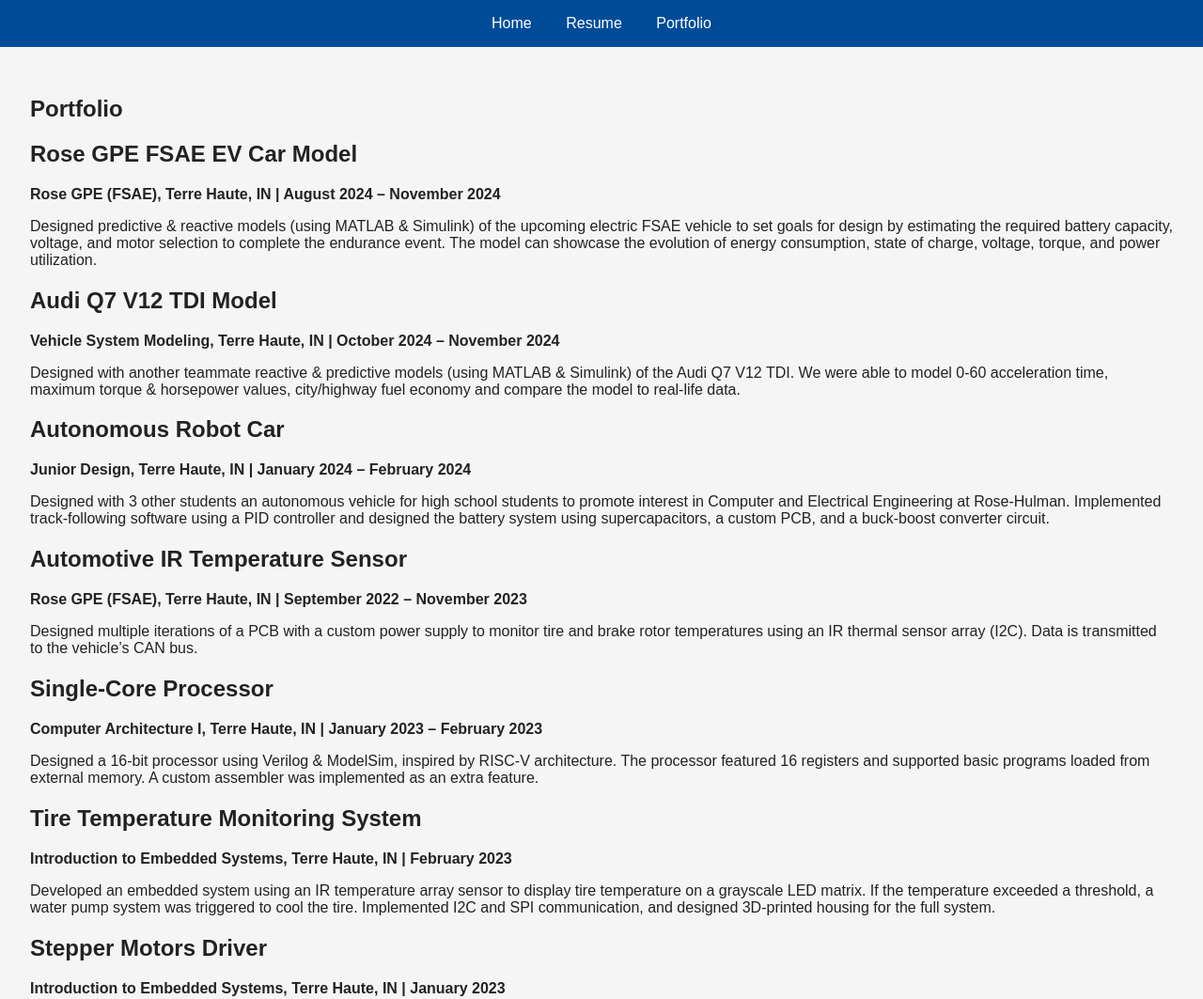
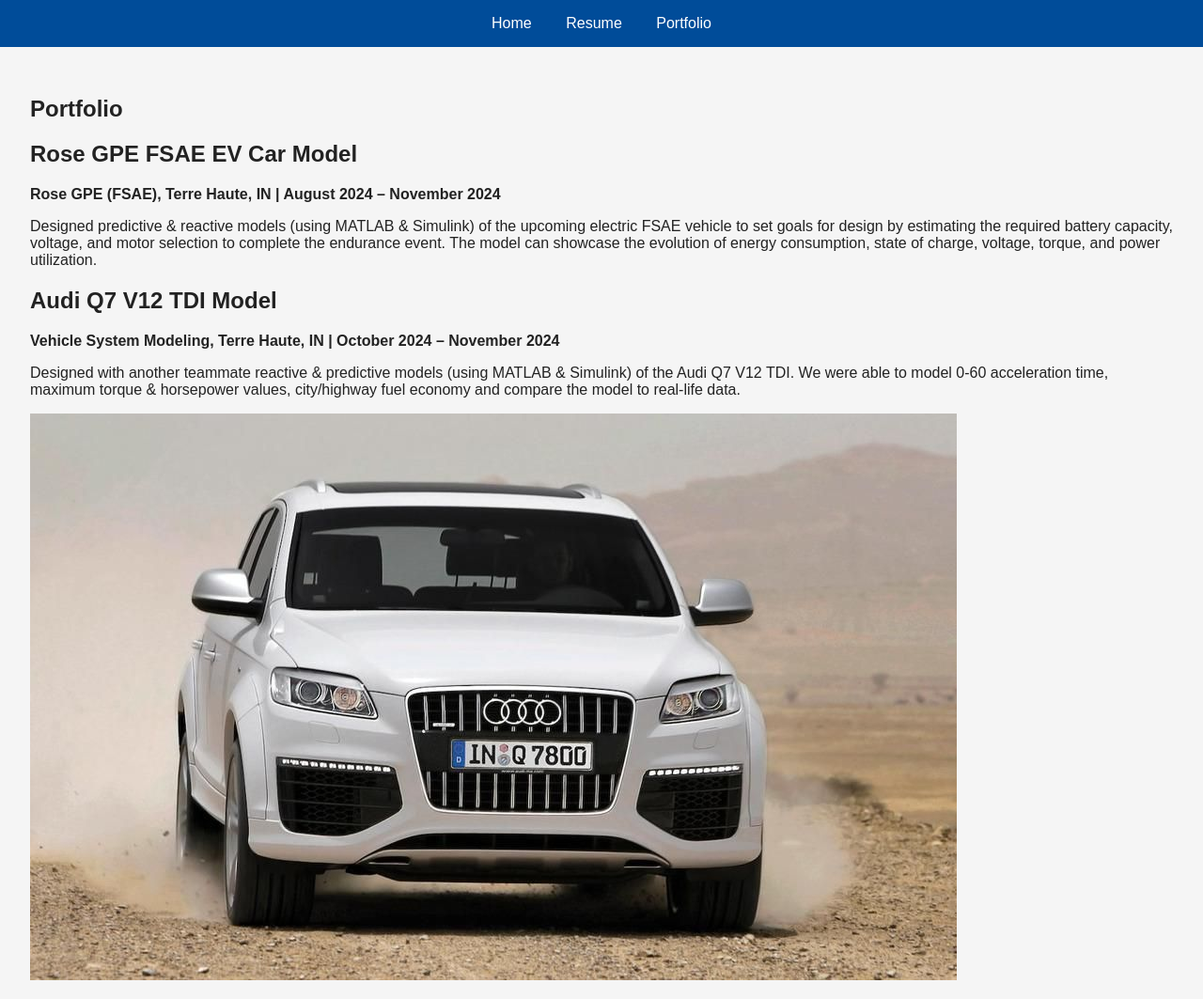
Before and after one commit to rhit-benmouta/rhit-benmouta.github.io, a plain HTML site: page portfolio.html in a window 1280 px wide. Shown: the top 1063 px of the page at 94% size. Drawn offline with Linux system fonts and the light colour scheme.

Commit message:
Added more pictures

```diff
--- a/portfolio.html
+++ b/portfolio.html
@@ -33,6 +33,7 @@
         <p>
           Designed with another teammate reactive & predictive models (using MATLAB & Simulink) of the Audi Q7 V12 TDI. We were able to model 0-60 acceleration time, maximum torque & horsepower values, city/highway fuel economy and compare the model to real-life data.
         </p>
+        <img src="assets/audi.jpg" alt="Audi Q7 V12 TDI" />
       </article>
 
       <article>
```
Also changed, not shown: resume.html (+1 -0 lines), assets/audi.jpg (added), assets/rgp12.jpg (added).
